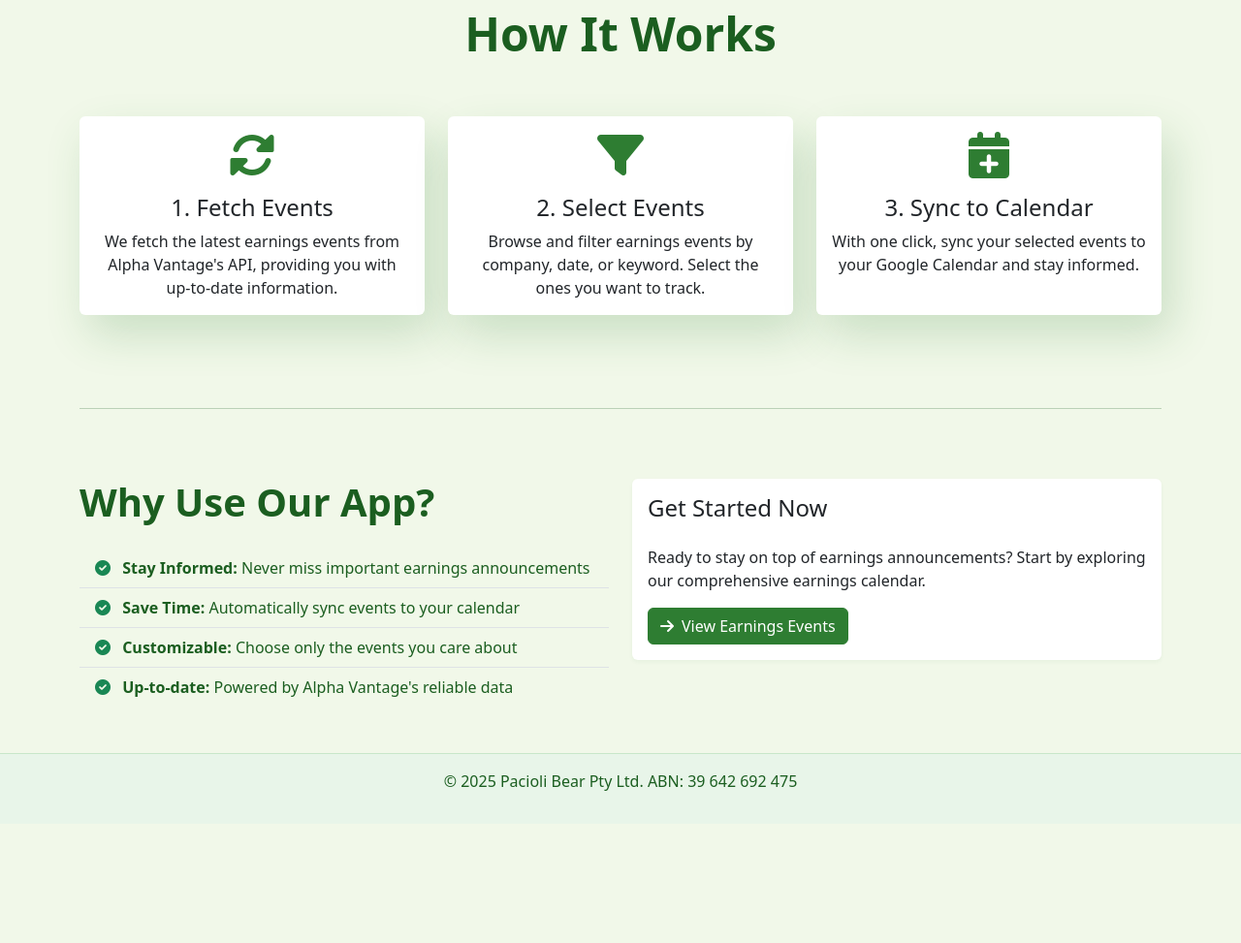
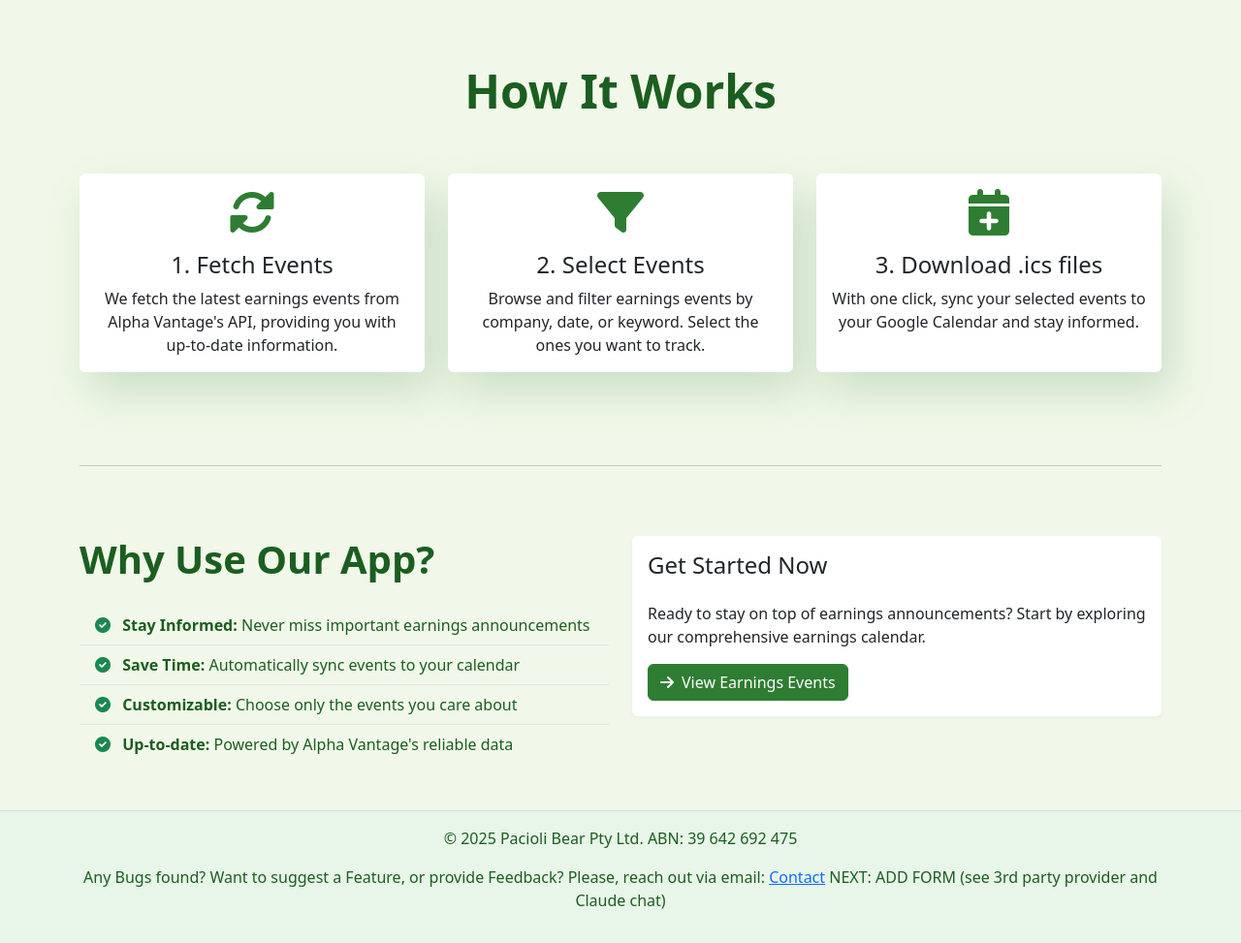
Before and after one commit to axel-t81/google-calendar-economic-events, a Django app: page / in a window 1280 px wide. Shown: the part 612-1585 px from the top of the page at 97% size. Before the commit the page ends 1428 px from the top, so only its background shows below. Run offline with Django 4.2, Linux system fonts and the light colour scheme.

Commit message:
UX improvements

```diff
--- a/core/views.py
+++ b/core/views.py
@@ -3,7 +3,9 @@ from .models import EconomicEvent
 
 
 def home(request):
-    return render(request, 'core/home.html')
+    return render(request, 'core/home.html', {
+        'email_address': 'kojrey@kojreycodes.com'
+    })
 
 
 def event_list(request):
@@ -16,5 +18,6 @@ def event_list(request):
     return render(request, 'core/event_list.html', {
         'events': events,
         'success_message': success_message,
-        'error_message': error_message
+        'error_message': error_message,
+        'email_address': 'kojrey@kojreycodes.com'
     })
--- a/templates/base.html
+++ b/templates/base.html
@@ -26,10 +26,7 @@
             <div class="collapse navbar-collapse" id="navbarNav">
                 <ul class="navbar-nav ms-auto">
                     <li class="nav-item">
-                        <a class="nav-link" href="{% url 'home' %}">Home</a>
-                    </li>
-                    <li class="nav-item">
-                        <a class="nav-link" href="{% url 'event_list' %}">Events</a>
+                        <a class="nav-link" href="{% url 'event_list' %}">Step 1: Fetch</a>
                     </li>
                 </ul>
             </div>
@@ -60,6 +57,10 @@
             <div class="row">
                 <div class="col-12 text-center">
                     <p>&copy; {% now "Y" %} Pacioli Bear Pty Ltd. ABN: 39 642 692 475</p>
+                    <p>
+                        Any Bugs found? Want to suggest a Feature, or provide Feedback? Please, reach out via email: <a href="mailto:{{ email_address }}">Contact</a>
+                        NEXT: ADD FORM (see 3rd party provider and Claude chat)
+                    </p>
                 </div>
             </div>
         </div>
--- a/templates/core/home.html
+++ b/templates/core/home.html
@@ -18,7 +18,7 @@
         </div>
     </div>
     <div class="col-lg-6 mt-5 mt-lg-0 text-center">
-        <img src="{% static 'images/Earnings4.png' %}" alt="Earnings Calendar" class="img-fluid rounded">
+        <img src="{% static 'images/earnings.png' %}" alt="Earnings Calendar" class="img-fluid rounded">
     </div>
 </div>
 
@@ -63,7 +63,7 @@
                 <div class="mb-3">
                     <i class="fas fa-calendar-plus fa-3x" style="color: var(--primary-green);"></i>
                 </div>
-                <h3 class="card-title h4">3. Sync to Calendar</h3>
+                <h3 class="card-title h4">3. Download .ics files</h3>
                 <p class="card-text">
                     With one click, sync your selected events to your Google Calendar and stay informed.
                 </p>
```
